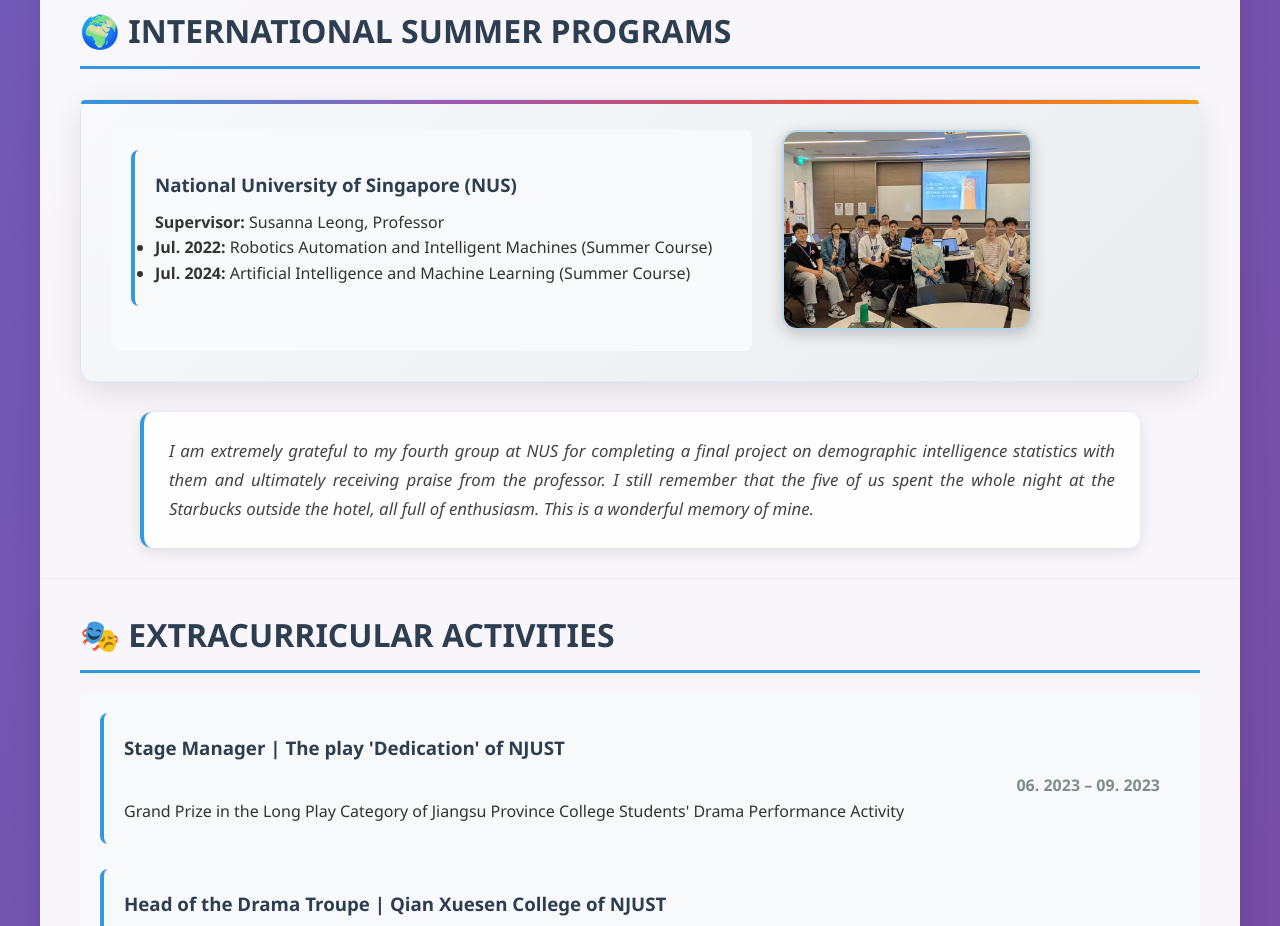
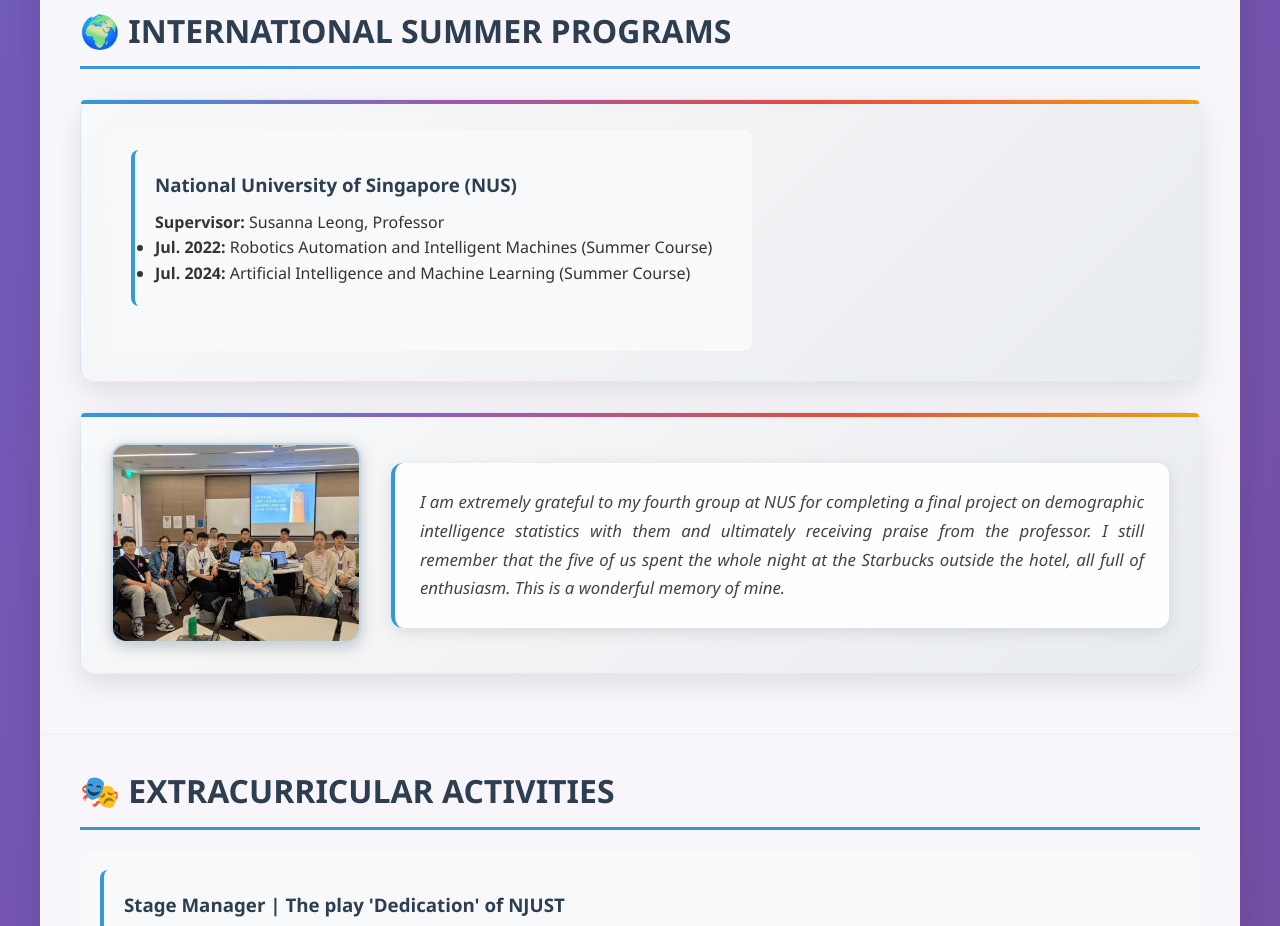
Before and after one commit to FeifanSong/FeifanSong.github.io, a plain HTML site: page index.html in a window 1280 px wide. Shown: the part 6100-7026 px from the top of the page. Drawn offline with Linux system fonts and the light colour scheme.

Commit message:
Update index.html

```diff
--- a/index.html
+++ b/index.html
@@ -661,15 +661,17 @@
                         </div>
                    </div>
                </div>
-               <div class="section-image-container">
-               <img src="img/International summer programs.jpg" alt="International Summer Programs" class="section-image-large">
-               </div>
           </div>
 
         <!-- 添加的自适应文字框 -->
-               <div class="memory-text">
+            <div class="section-with-image">
+                <div class="section-image-container">
+                <img src="img/International summer programs.jpg" alt="International Summer Programs" class="section-image-large">
+                </div>
+                <div class="memory-text">
                 <p>I am extremely grateful to my fourth group at NUS for completing a final project on demographic intelligence statistics with them and ultimately receiving praise from the professor. I still remember that the five of us spent the whole night at the Starbucks outside the hotel, all full of enthusiasm. This is a wonderful memory of mine.</p>
                </div>
+            </div>
         </div>
 
         <!-- Extracurricular Activities Section -->
```
